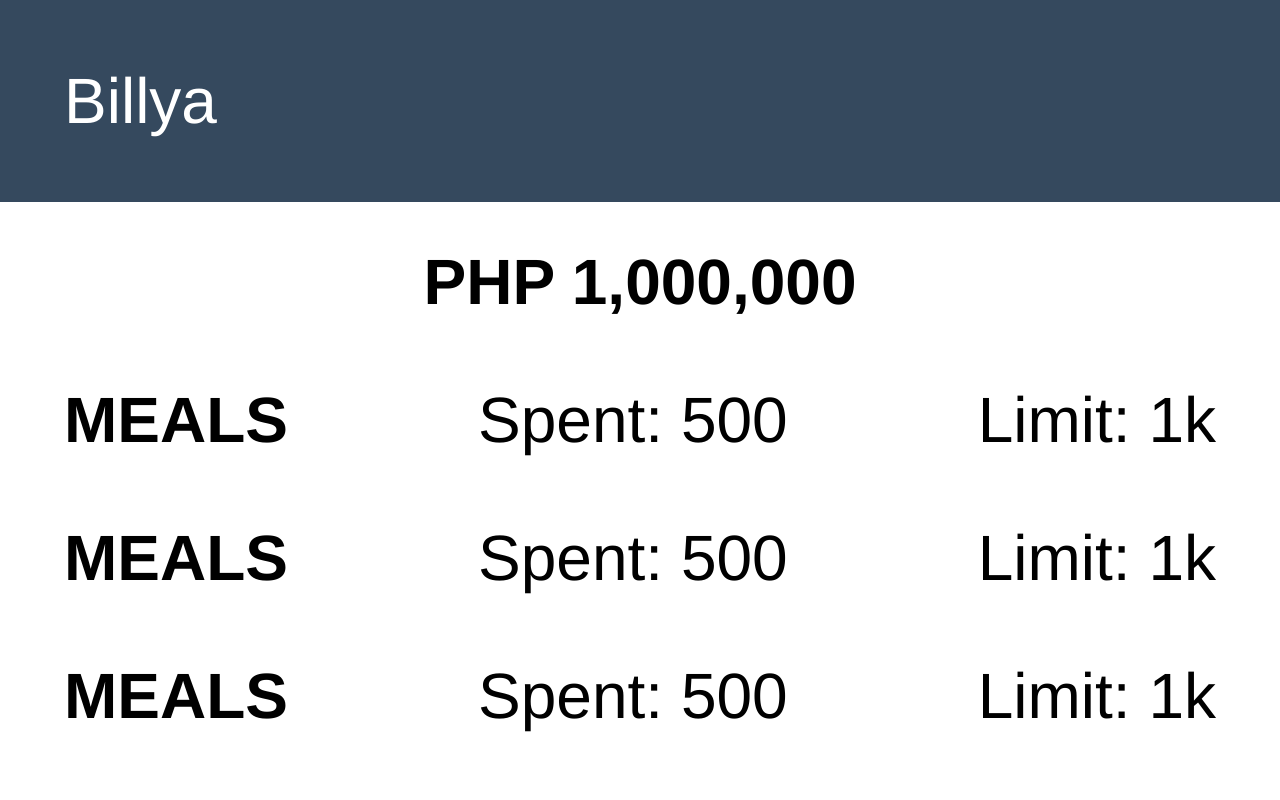
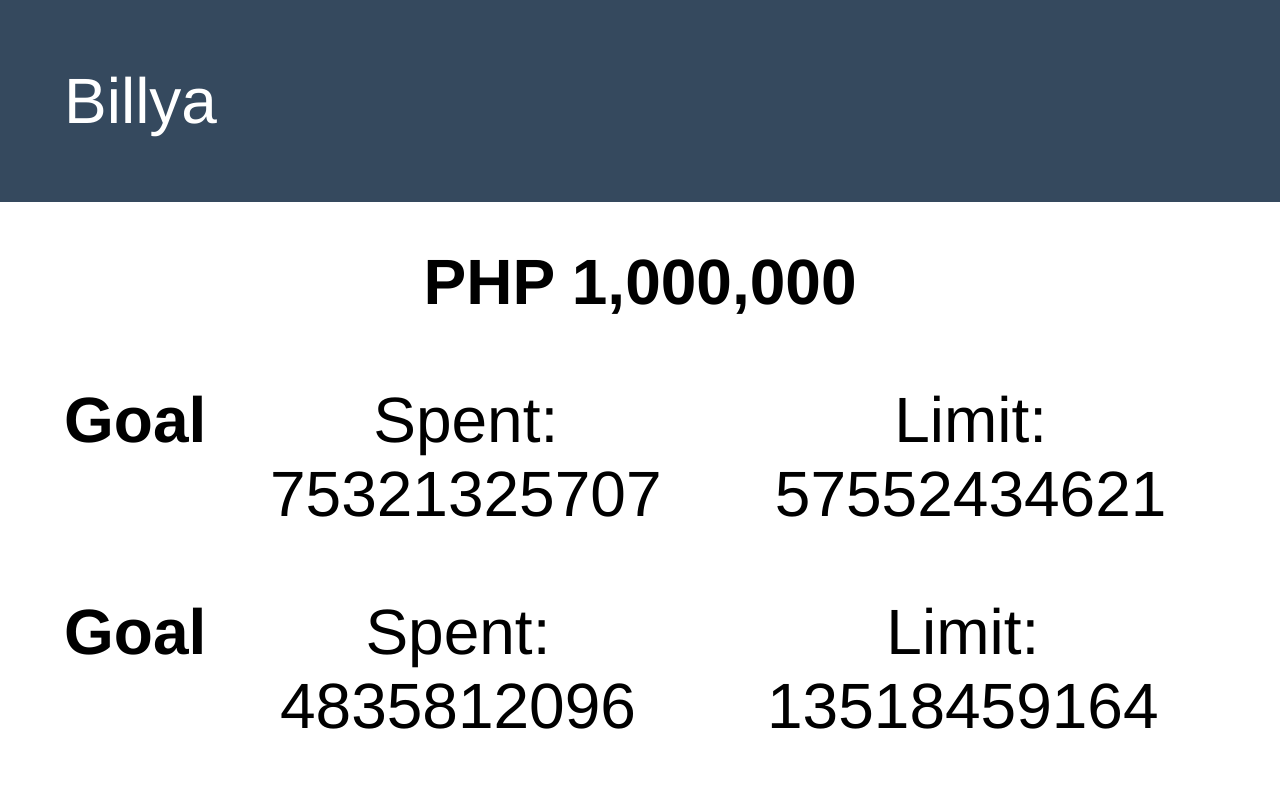
Before and after one commit to jrojoo/billya, a Vue app: page /#/ in a window 1280 px wide. Shown: the top 800 px of the page. Built offline with nearby package versions, Linux system fonts and the light colour scheme.

Commit message:
added mock data

```diff
--- a/src/components/GoalItem.vue
+++ b/src/components/GoalItem.vue
@@ -1,13 +1,20 @@
 <template>
   <section class="goal-item">
-    <b>MEALS</b>
-    <span>Spent: 500</span>
-    <span>Limit: 1k</span>
+    <b>{{ item.goal }}</b>
+    <span>Spent: {{ item.spent }}</span>
+    <span>Limit: {{ item.limit }}</span>
   </section>
 </template>
 
 <script>
-  export default {};
+  export default {
+    props: {
+      item: {
+        type: Object,
+        required: true
+      }
+    }
+  };
 </script>
 
 <style scoped lang="scss">
--- a/src/components/MoneyGoals.vue
+++ b/src/components/MoneyGoals.vue
@@ -1,6 +1,8 @@
 <template>
   <div class="goals-container">
-    <goal-item v-for="num in 5"></goal-item>
+    <template v-for="item in goals">
+      <goal-item :item="item"></goal-item>
+    </template>
   </div>
 </template>
 
@@ -8,7 +10,45 @@
   import GoalItem from './GoalItem.vue';
 
   export default {
-    components: { GoalItem }
+    components: { GoalItem },
+    data () {
+      return {
+        goals: [
+          {
+            goal: 'Goal',
+            limit: Math.floor( (Math.random() * 10e10) + 1 ),
+            spent: Math.floor( (Math.random() * 10e10) + 1 ),
+          },
+          {
+            goal: 'Goal',
+            limit: Math.floor( (Math.random() * 10e10) + 1 ),
+            spent: Math.floor( (Math.random() * 10e10) + 1 ),
+          },
+
+          {
+            goal: 'Goal',
+            limit: Math.floor( (Math.random() * 10e10) + 1 ),
+            spent: Math.floor( (Math.random() * 10e4) + 1 ),
+          },
+          {
+            goal: 'Goal',
+            limit: Math.floor( (Math.random() * 10e10) + 1 ),
+            spent: Math.floor( (Math.random() * 10e10) + 1 ),
+          },
+
+          {
+            goal: 'Goal',
+            limit: Math.floor( (Math.random() * 10e10) + 1 ),
+            spent: Math.floor( (Math.random() * 10e10) + 1 ),
+          },
+          {
+            goal: 'Goal',
+            limit: Math.floor( (Math.random() * 10e10) + 1 ),
+            spent: Math.floor( (Math.random() * 10e10) + 1 ),
+          },
+        ],
+      };
+    },
   };
 </script>
 
```
